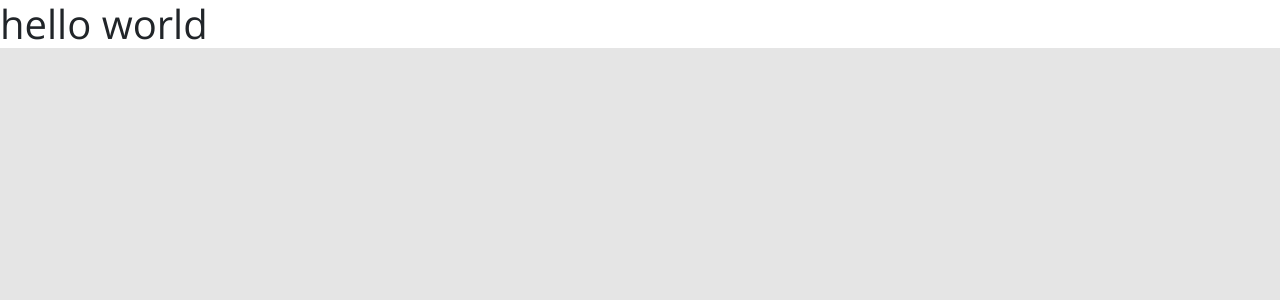
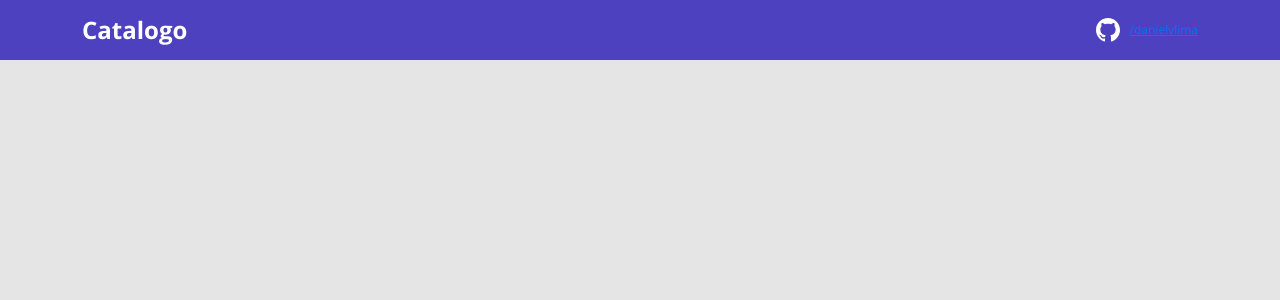
Before and after one commit to danielvlima/catalogo_filmes, a React (Create React App) app in the folder frontend/: page / in a window 1280 px wide. Shown: the top 300 px of the page. Built offline with nearby package versions, Linux system fonts and the light colour scheme.

Commit message:
navbar criada

```diff
--- a/frontend/src/App.tsx
+++ b/frontend/src/App.tsx
@@ -1,7 +1,8 @@
+import Navbar from "./components/Navbar";
 
 function App() {
   return (
-  <h1> hello world </h1>
+    <Navbar />
   );
 }
 
--- /dev/null
+++ b/frontend/src/components/Navbar/index.tsx
@@ -0,0 +1,24 @@
+
+import {ReactComponent as GithubIcon} from 'assets/img/github.svg';
+import './styles.css';
+
+function Navbar(){
+
+    return (
+    <header>
+        <nav className="container">
+            <div className="dsmovie-nav-content">
+                <h1>Catalogo</h1>
+                <a href="https://github.com/danielvlima" target="_blank" rel="noreferrer">
+                    <div className="dsmovie-contact-container">
+                        <GithubIcon />
+                        <p className="dsmovie-contact-link">/danielvlima</p>
+                    </div>
+                </a>
+            </div>
+        </nav>
+    </header>)
+
+}
+
+export default Navbar;
--- /dev/null
+++ b/frontend/src/components/Navbar/styles.css
@@ -0,0 +1,34 @@
+* {
+    text-decoration: none;
+
+}
+
+header {
+    background-color: var(--color-primary);
+    height: 60px;
+    display: flex;
+    align-items: center;
+}
+
+.dsmovie-nav-content {
+    color: #ffff;
+    display: flex;
+    justify-content: space-between;
+    align-items: center;
+}
+
+.dsmovie-nav-content h1 {
+    margin: 0;
+    font-weight: 700;
+    font-size: 24px;
+}
+
+.dsmovie-contact-container {
+    display: flex;
+    align-items: center;
+}
+
+.dsmovie-contact-link {
+    margin: 0 0 0 10px;
+    font-size: 12px;
+}
--- a/frontend/tsconfig.json
+++ b/frontend/tsconfig.json
@@ -1,5 +1,6 @@
 {
   "compilerOptions": {
+    "baseUrl": "./src",
     "target": "es5",
     "lib": [
       "dom",
```
Also changed, not shown: frontend/src/assets/img/github.svg (added).
